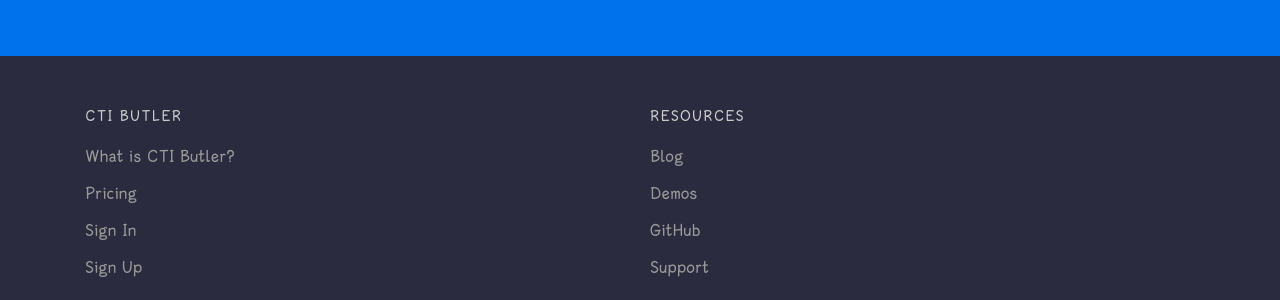
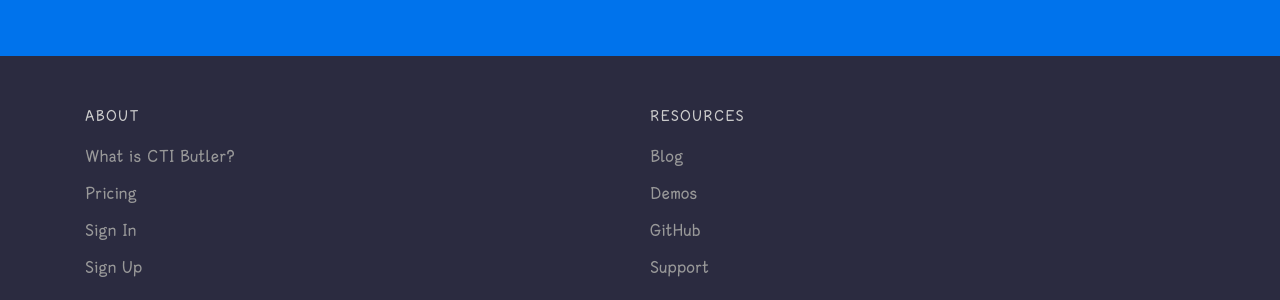
Before and after one commit to muchdogesec/ctibutler-website, a Jekyll site: the page built from index.html, in a window 1280 px wide and 900 px high, scrolled down 3140 px. Shown: the part 472-772 px from the top of the window. Built offline with Jekyll 4.4.1, drawn with Linux system fonts in a browser that asks for light colours.

Commit message:
Align footer headings with their links; rename first column to About
Co-Authored-By: Claude Opus 5.5 <noreply@anthropic.com>
Claude-Session: https://claude.ai/code/session_01AHVMCr2ekKv5UnzBxNEA8d

```diff
--- a/_data/footer.yml
+++ b/_data/footer.yml
@@ -1,4 +1,4 @@
-- heading: CTI Butler
+- heading: About
   links:
     - name: What is CTI Butler?
       link: /what-is-cti-butler/
```
